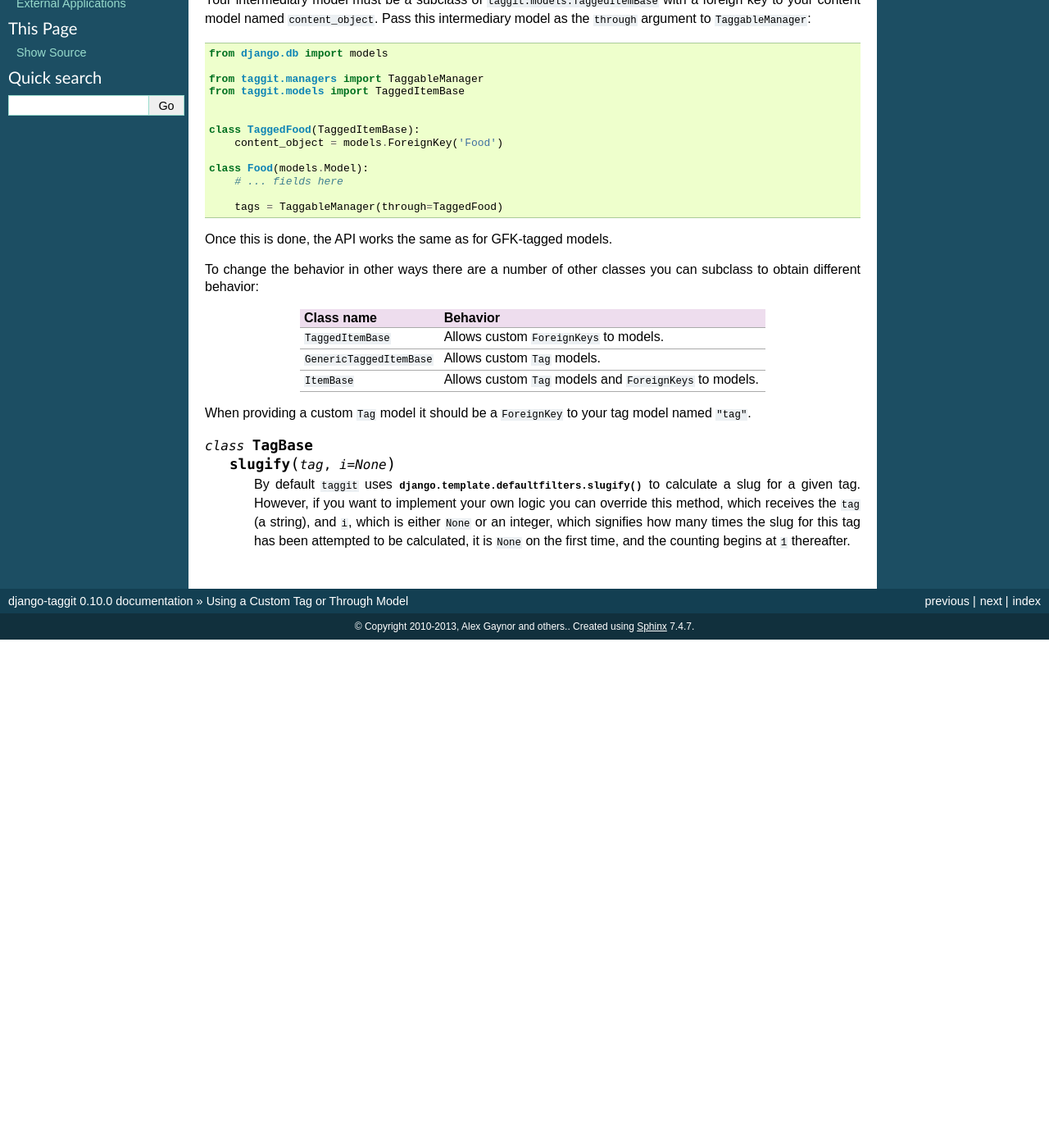
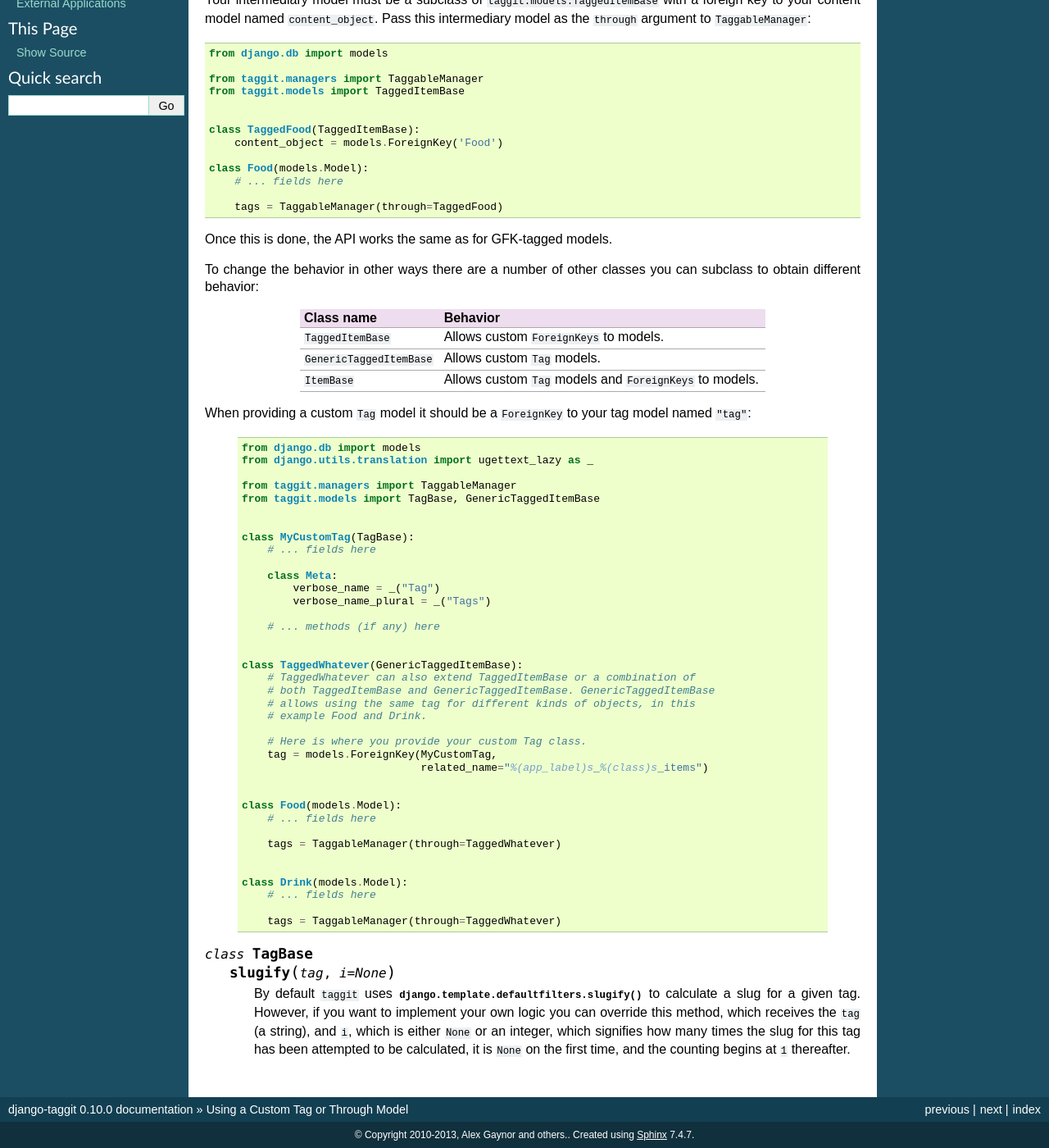
Before and after one commit to jazzband/django-taggit, a Sphinx documentation site: the page built from docs/custom_tagging.txt, in a window 1280 px wide and 1400 px high, scrolled down 232 px. Shown: the whole window at 82% size. Built offline with Sphinx 7.4.7, drawn with Linux system fonts in a browser that asks for light colours; before the commit the page ends 1012 px from its top, so only the background shows below that.

Commit message:
Docs: Add example about using custom Tag

```diff
--- a/docs/custom_tagging.txt
+++ b/docs/custom_tagging.txt
@@ -43,7 +43,50 @@
 ``ItemBase``              Allows custom ``Tag`` models and ``ForeignKeys`` to models.
 ========================= ===========================================================
 
-When providing a custom ``Tag`` model it should be a ``ForeignKey`` to your tag model named ``"tag"``.
+When providing a custom ``Tag`` model it should be a ``ForeignKey`` to your tag
+model named ``"tag"``:
+
+  .. code-block:: python
+
+    from django.db import models
+    from django.utils.translation import ugettext_lazy as _
+
+    from taggit.managers import TaggableManager
+    from taggit.models import TagBase, GenericTaggedItemBase
+
+
+    class MyCustomTag(TagBase):
+        # ... fields here
+
+        class Meta:
+            verbose_name = _("Tag")
+            verbose_name_plural = _("Tags")
+
+        # ... methods (if any) here
+
+
+    class TaggedWhatever(GenericTaggedItemBase):
+        # TaggedWhatever can also extend TaggedItemBase or a combination of
+        # both TaggedItemBase and GenericTaggedItemBase. GenericTaggedItemBase
+        # allows using the same tag for different kinds of objects, in this
+        # example Food and Drink.
+
+        # Here is where you provide your custom Tag class.
+        tag = models.ForeignKey(MyCustomTag,
+                                related_name="%(app_label)s_%(class)s_items")
+
+
+    class Food(models.Model):
+        # ... fields here
+
+        tags = TaggableManager(through=TaggedWhatever)
+
+
+    class Drink(models.Model):
+        # ... fields here
+
+        tags = TaggableManager(through=TaggedWhatever)
+
 
 .. class:: TagBase
 
```
